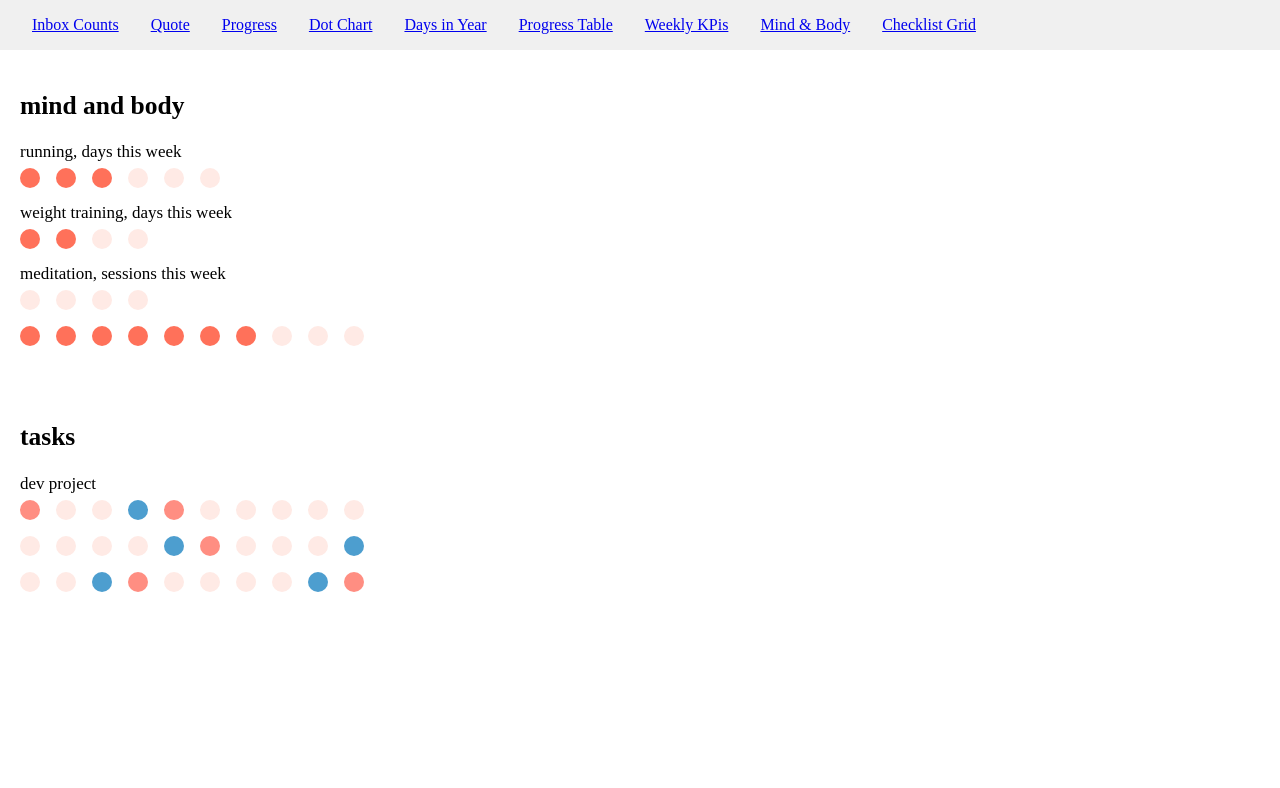
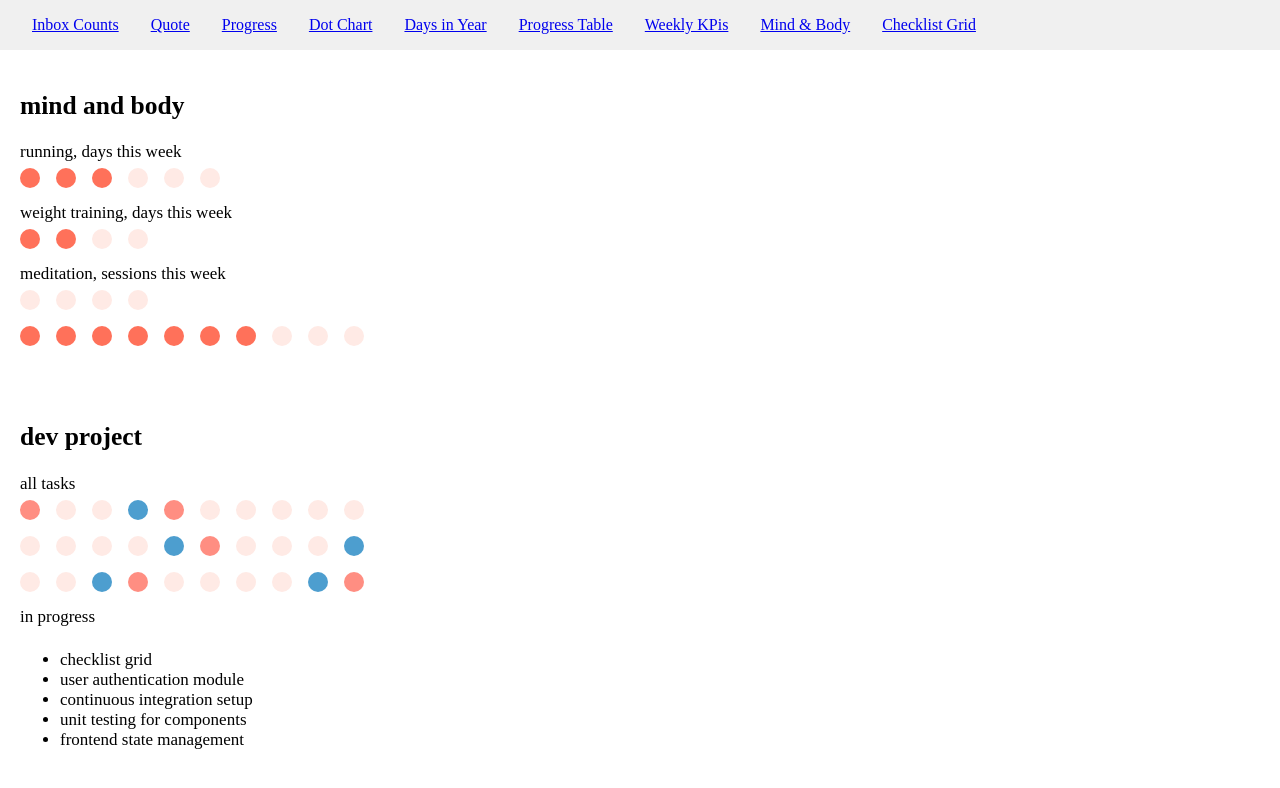
Before and after one commit to ben-miller/obsidian-components, a React (Create React App) app: page /weekly_kpis in a window 1280 px wide. Shown: the top 788 px of the page. Built offline with nearby package versions, Linux system fonts and the light colour scheme.

Commit message:
Checklist grid w/ dev project tasks component

```diff
--- a/src/components/App.tsx
+++ b/src/components/App.tsx
@@ -18,7 +18,7 @@ const routes = [
 	{ path: "/progresss_table", name: "Progress Table", component: <ProgressTable title="Progress table" data={mindAndBodyMetrics} cols={5} /> },
 	{ path: "/weekly_kpis", name: "Weekly KPis", component: <WeeklyKPIsView /> },
 	{ path: "/mind_and_body", name: "Mind & Body", component: <MindAndBody /> },
-	{ path: "/checklist_grid", name: "Checklist Grid", component: <ChecklistGrid data={checklistGridData.data} /> },
+	{ path: "/checklist_grid", name: "Checklist Grid", component: <ChecklistGrid title={'Dev Project'} data={checklistGridData.data} /> },
 ];
 
 const Navbar = () => (
--- /dev/null
+++ b/src/components/containers/DevProjectTasks.tsx
@@ -0,0 +1,7 @@
+import {ChecklistGrid} from "../presenters/ChecklistGrid/ChecklistGrid";
+import {checklistGridData} from "../../models/fakeData";
+import React from "react";
+
+export const DevProjectTasks: React.FC = () => {
+	return <ChecklistGrid title={'Dev Project'} data={checklistGridData.data} />
+}
--- a/src/components/presenters/ChecklistGrid/ChecklistGrid.tsx
+++ b/src/components/presenters/ChecklistGrid/ChecklistGrid.tsx
@@ -1,5 +1,11 @@
 import React from "react";
 import {DotChart, DotProps} from "../DotChart/DotChart";
+import {
+	SectionContainer,
+	SubSectionContainer, SubSectionItem,
+	SubSectionLabel,
+	SubSectionLabelContainer
+} from "../Section/sectionLayouts";
 
 export enum ChecklistGridState {
 	TODO = 0,
@@ -12,15 +18,18 @@ export interface ChecklistGridDotProps extends DotProps {
 }
 
 interface ChecklistGridProps {
+	title: string;
 	data: ChecklistGridDotProps[];
 	statusClasses?: Record<number, string>;
 	cols?: number;
 	dotSize?: number;
 	dotGap?: number;
+	className?: string;
 }
 
 export const ChecklistGrid: React.FC<ChecklistGridProps> = (
 	{
+		title,
 		data,
 		statusClasses = {
 			[ChecklistGridState.TODO]: 'bg-primary-50',
@@ -29,13 +38,45 @@ export const ChecklistGrid: React.FC<ChecklistGridProps> = (
 		},
 		cols = 10,
 		dotSize = 20,
-		dotGap = 16
+		dotGap = 16,
+		className
 	}) => {
-	return <DotChart
+	const doing = data.filter(item => item.state === ChecklistGridState.DOING);
+	return <SectionContainer className={className}>
+		{title && <h2>{title}</h2>}
+		<SubSectionContainer>
+			<SubSectionLabelContainer>
+				<SubSectionLabel>
+					All Tasks
+				</SubSectionLabel>
+			</SubSectionLabelContainer>
+			<SubSectionItem>
+				<DotChart
 					data={data}
 					statusClasses={statusClasses}
 					cols={cols}
 					dotSize={dotSize}
 					dotGap={dotGap}
 				/>
+			</SubSectionItem>
+		</SubSectionContainer>
+		<SubSectionContainer>
+			<SubSectionLabelContainer>
+				<SubSectionLabel>
+					In Progress
+				</SubSectionLabel>
+			</SubSectionLabelContainer>
+			<SubSectionItem>
+				<ul>
+					{doing.length > 0 ? (
+						doing.map((item, index) => (
+							<li key={index}>{item.label}</li>
+						))
+					) : (
+						<li>No items in progress</li>
+					)}
+				</ul>
+			</SubSectionItem>
+		</SubSectionContainer>
+	</SectionContainer>
 };
--- a/src/components/presenters/ProgressTable/ProgressTable.tsx
+++ b/src/components/presenters/ProgressTable/ProgressTable.tsx
@@ -42,6 +42,7 @@ export const ProgressTableSection: React.FC<{
 		switch(section.data.type) {
 			case "ChecklistGridData":
 				return <ChecklistGrid
+					title={section.name}
 					data={section.data.data}
 				/>
 			case 'DotCountData':
@@ -84,8 +85,7 @@ export const ProgressTable: React.FC<ProgressTableProps> = (
 		onDoubleClick,
 		className
 	}) => {
-	return (
-		<SectionContainer onDoubleClick={onDoubleClick} className={className}>
+	return <SectionContainer onDoubleClick={onDoubleClick} className={className}>
 			{title && <h2>{title}</h2>}
 			{data.map((section, sectionIndex) => (
 				<ProgressTableSection
@@ -94,5 +94,4 @@ export const ProgressTable: React.FC<ProgressTableProps> = (
 					cols={cols} />
 			))}
 		</SectionContainer>
-	);
 };
--- a/src/obsidian/obsidianRendering.tsx
+++ b/src/obsidian/obsidianRendering.tsx
@@ -7,6 +7,7 @@ import {ProgressTable} from "../components/presenters/ProgressTable/ProgressTabl
 import {DayOfWeek} from "../components/containers/DayOfWeek";
 import {MindAndBody} from "../components/containers/MindAndBody";
 import {JobSearchProgress} from "../components/containers/JobSearchProgress";
+import {DevProjectTasks} from "../components/containers/DevProjectTasks";
 
 const roots: Map<Element, Root> = new Map();
 
@@ -23,6 +24,8 @@ const RenderedComponent: React.FC<{ componentName: string, props?: any }> = ({ c
 			return <MindAndBody />
 		case 'JobSearchProgress':
 			return <JobSearchProgress />
+		case 'DevProjectTasks':
+			return <DevProjectTasks />
 
 		/**
 		 * Configured by YAML.
--- a/src/views/WeeklyKPIsView.tsx
+++ b/src/views/WeeklyKPIsView.tsx
@@ -2,6 +2,7 @@ import React from 'react'
 import styled from 'styled-components'
 import {ProgressTable} from "../components/presenters/ProgressTable/ProgressTable";
 import {checklistGridData, jobSearchMetrics, mindAndBodyMetrics} from "../models/fakeData";
+import {ChecklistGrid} from "../components/presenters/ChecklistGrid/ChecklistGrid";
 
 export const WeeklyKPIsView: React.FC = () => {
 	const MainContainer = styled.div``
@@ -11,9 +12,7 @@ export const WeeklyKPIsView: React.FC = () => {
 		<TableContainer>
 			<ProgressTable title={'Mind and Body'} data={mindAndBodyMetrics} cols={10} />
 			{/*<ProgressTable title={'Job Search'} data={jobSearchMetrics} cols={10} />*/}
-			<ProgressTable title={'Tasks'} data={
-				[{ name: 'Dev project', data: checklistGridData}]
-			} cols={10} />
+			<ChecklistGrid title={'Dev project'} data={checklistGridData.data} />
 		</TableContainer>
 	</MainContainer>
 }
```
Lines whose indentation alone changed are shown as unchanged.
